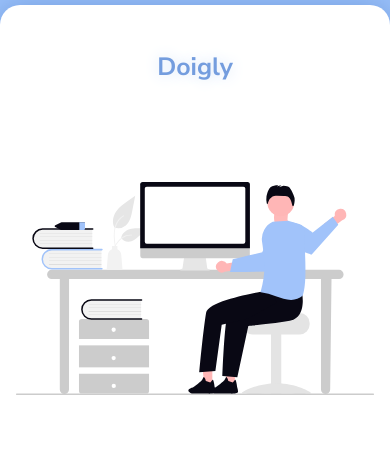
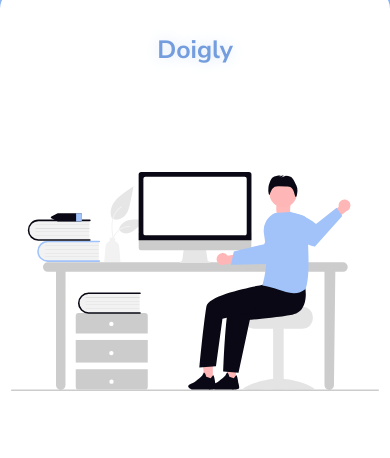
Before and after one commit to josegermannat/todo-list, a plain HTML site: page index.html in a window 390 px wide. Shown: the top 458 px of the page. Drawn offline with nearby package versions, Linux system fonts and the light colour scheme.

Commit message:
se mejoro el media

```diff
--- a/reset.css
+++ b/reset.css
@@ -46,11 +46,13 @@ table {
 	border-collapse: collapse;
 	border-spacing: 0;
 }
-@media screen and (max-width: 768px) {
+@media screen and (max-width: 768px)
+        {
 	.container___init,
 	.container___page {
-	  width: 95%;
-	  height: 95%;
+	  width: 100%;
+	  height: 100%;
+	  padding: 10px;
 	}
 
 	.title {
--- a/styles.css
+++ b/styles.css
@@ -1,3 +1,10 @@
+
+html, body {
+    width: 100%;
+    height: 100%;
+    overflow: hidden;
+      }
+
 .wrapper{
     height: 100vh;
     width: 100vw;
```
